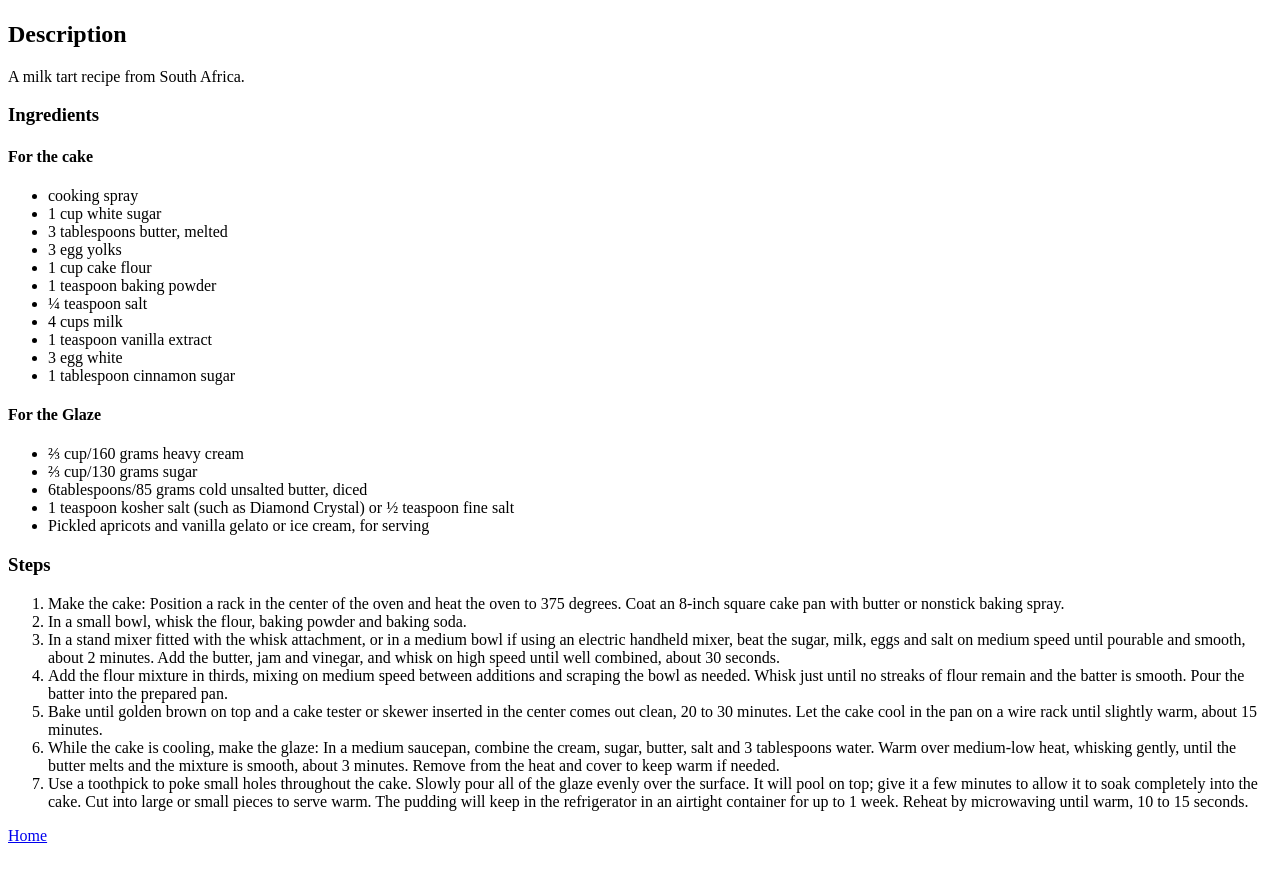
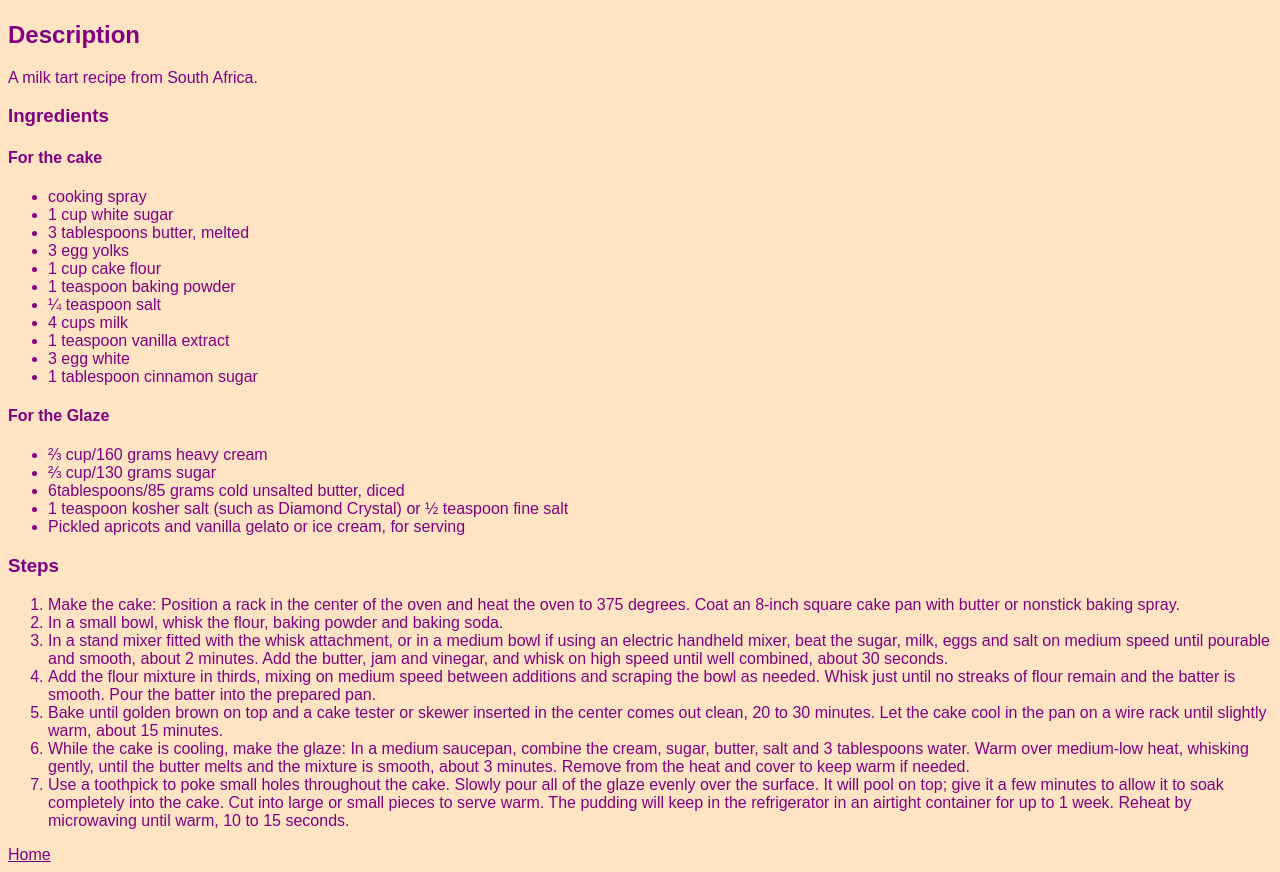
Before and after one commit to rodrick-mpofu/odin-recipes, a plain HTML site: page recipes/milktart.html in a window 1280 px wide. Shown: the part 383-1255 px from the top of the page. Drawn offline with Linux system fonts and the light colour scheme; files that its build step writes are made by us from their sources.

Commit message:
Add styling to website and link all related pages

```diff
--- a/recipes/milktart.html
+++ b/recipes/milktart.html
@@ -1,15 +1,18 @@
 <!DOCTYPE html>
 <html lang="en">
+
 <head>
     <meta charset="UTF-8">
     <meta name="viewport" content="width=device-width, initial-scale=1.0">
     <title>South African Milk tart</title>
+    <link rel="stylesheet" href="style.css">
 </head>
+
 <body>
     <h1>South African Milk tart</h1>
 
     <img src="https://imagesvc.meredithcorp.io/v3/mm/image?url=https%3A%2F%2Fimages.media-allrecipes.com%2Fuserphotos%2F9395564.jpg&q=60&c=sc&poi=auto&orient=true&h=512"
-    alt="South African Milk tart" width="300" height="300">
+        alt="South African Milk tart" width="300" height="300">
 
     <h2>Description</h2>
 
@@ -94,27 +97,39 @@
     </h3>
 
     <ol>
-        <li>Make the cake: Position a rack in the center of the oven and heat the oven to 375 degrees. Coat an 8-inch square cake pan with butter or nonstick baking spray.</li>
+        <li>Make the cake: Position a rack in the center of the oven and heat the oven to 375 degrees. Coat an 8-inch
+            square cake pan with butter or nonstick baking spray.</li>
 
         <li>In a small bowl, whisk the flour, baking powder and baking soda.</li>
 
-        <li> In a stand mixer fitted with the whisk attachment, or in a medium bowl if using an electric handheld mixer, beat the sugar, milk, eggs and salt on medium speed until pourable and smooth, about 2 minutes. Add the butter, jam and vinegar, and whisk on high speed until well combined, about 30 seconds.</li>
+        <li> In a stand mixer fitted with the whisk attachment, or in a medium bowl if using an electric handheld mixer,
+            beat the sugar, milk, eggs and salt on medium speed until pourable and smooth, about 2 minutes. Add the
+            butter, jam and vinegar, and whisk on high speed until well combined, about 30 seconds.</li>
 
-        <li>Add the flour mixture in thirds, mixing on medium speed between additions and scraping the bowl as needed. Whisk just until no streaks of flour remain and the batter is smooth. Pour the batter into the prepared pan. </li>
-
-        <li>
-            Bake until golden brown on top and a cake tester or skewer inserted in the center comes out clean, 20 to 30 minutes. Let the cake cool in the pan on a wire rack until slightly warm, about 15 minutes.
+        <li>Add the flour mixture in thirds, mixing on medium speed between additions and scraping the bowl as needed.
+            Whisk just until no streaks of flour remain and the batter is smooth. Pour the batter into the prepared pan.
         </li>
 
         <li>
-            While the cake is cooling, make the glaze: In a medium saucepan, combine the cream, sugar, butter, salt and 3 tablespoons water. Warm over medium-low heat, whisking gently, until the butter melts and the mixture is smooth, about 3 minutes. Remove from the heat and cover to keep warm if needed.
+            Bake until golden brown on top and a cake tester or skewer inserted in the center comes out clean, 20 to 30
+            minutes. Let the cake cool in the pan on a wire rack until slightly warm, about 15 minutes.
         </li>
 
         <li>
-            Use a toothpick to poke small holes throughout the cake. Slowly pour all of the glaze evenly over the surface. It will pool on top; give it a few minutes to allow it to soak completely into the cake. Cut into large or small pieces to serve warm. The pudding will keep in the refrigerator in an airtight container for up to 1 week. Reheat by microwaving until warm, 10 to 15 seconds.
+            While the cake is cooling, make the glaze: In a medium saucepan, combine the cream, sugar, butter, salt and
+            3 tablespoons water. Warm over medium-low heat, whisking gently, until the butter melts and the mixture is
+            smooth, about 3 minutes. Remove from the heat and cover to keep warm if needed.
+        </li>
+
+        <li>
+            Use a toothpick to poke small holes throughout the cake. Slowly pour all of the glaze evenly over the
+            surface. It will pool on top; give it a few minutes to allow it to soak completely into the cake. Cut into
+            large or small pieces to serve warm. The pudding will keep in the refrigerator in an airtight container for
+            up to 1 week. Reheat by microwaving until warm, 10 to 15 seconds.
         </li>
     </ol>
 
 </body>
 <a href="../index.html"> Home </a>
+
 </html>
--- /dev/null
+++ b/style.css
@@ -0,0 +1,9 @@
+* {
+    font-family: Arial, Arial, Helvetica, sans-serif;
+    color: purple;
+    background-color: bisque;
+}
+
+body {
+    font-size: 16px;
+}
```
Also changed, not shown: index.html (+4 -0 lines), recipes/cheesyramen.html (+12 -6 lines), recipes/eggavocadotoast.html (+11 -6 lines).
